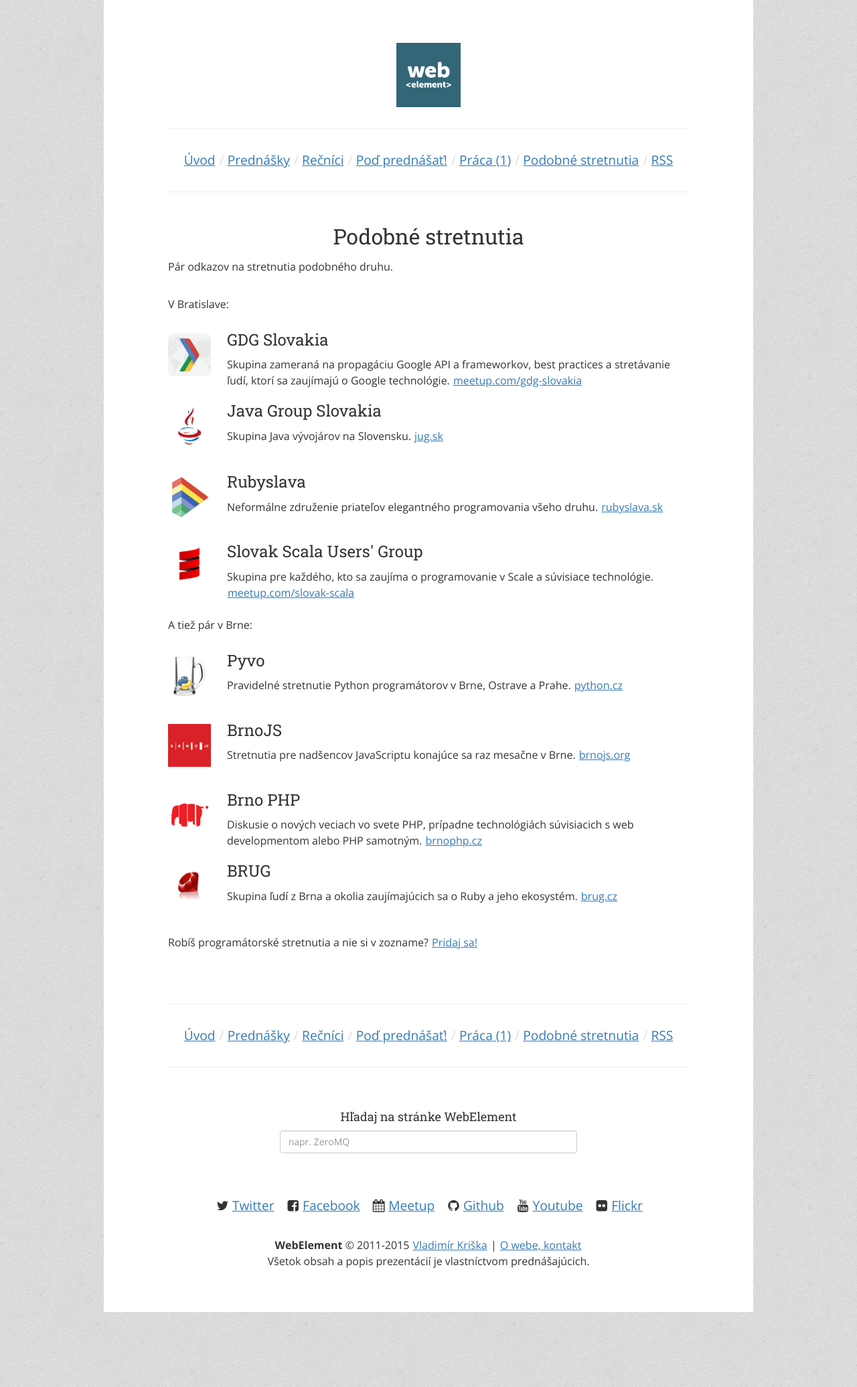
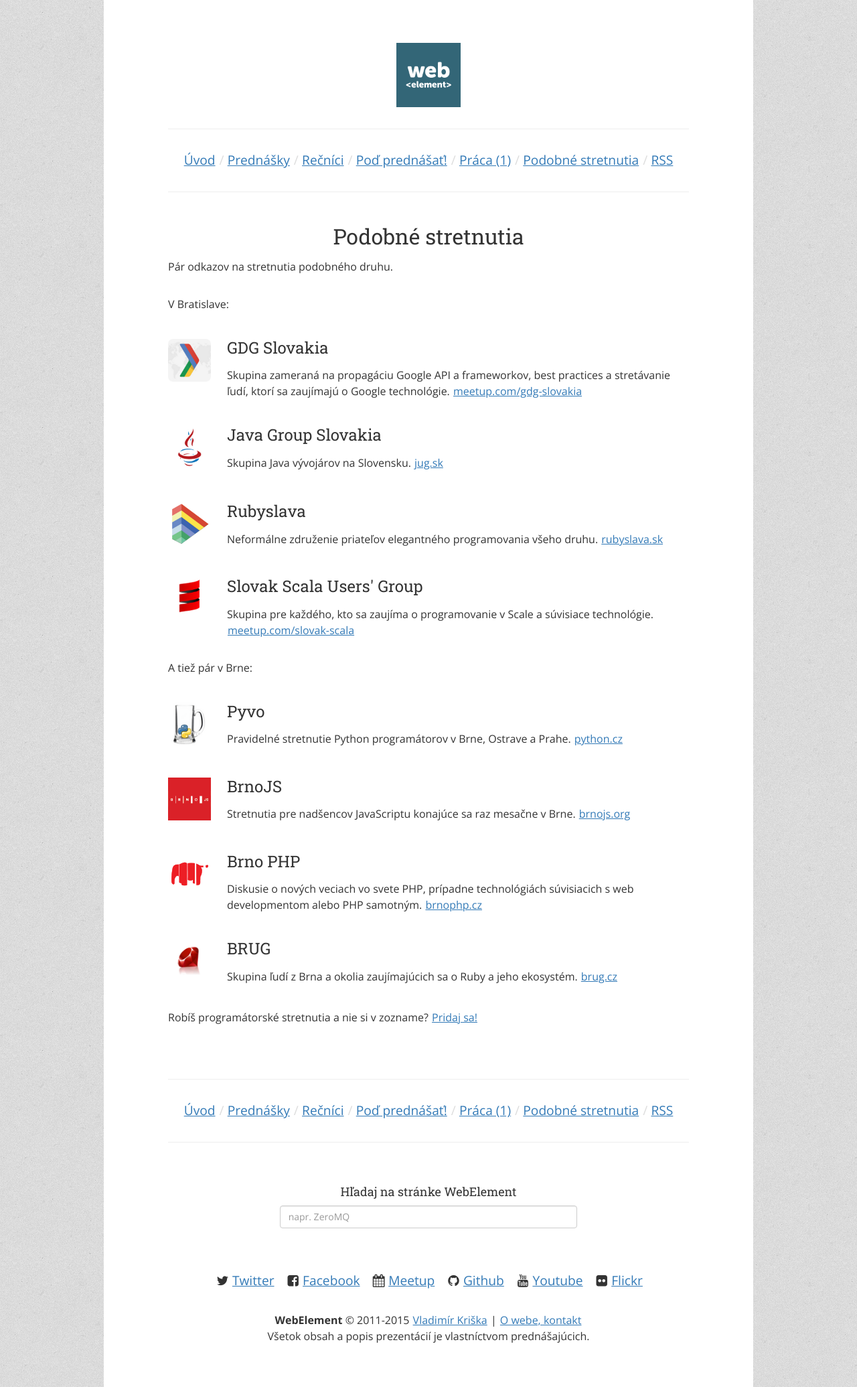
Before and after one commit to ujovlado/webelement-sk, a Jekyll site: the page built from podobne-stretnutia.md, in a window 1280 px wide. Shown: the whole page at 67% size. Built offline with Jekyll 4.4.1, drawn with Linux system fonts in a browser that asks for light colours.

Commit message:
Fixes for XS devices, removed table from similar meetups page

```diff
--- a/_includes/footer.html
+++ b/_includes/footer.html
@@ -1,5 +1,5 @@
   <p>
     <strong>WebElement</strong> &copy; 2011-{{ site.time | date: '%Y' }} <a href="http://www.ujovlado.sk">Vladimír Kriška</a> |
-    <a href="{{ '/o' | prepend: site.baseurl }}" title="O webe, kontakt">O webe, kontakt</a><br/>
+    <a href="{{ '/o' | prepend: site.baseurl }}" title="O webe, kontakt">O&nbsp;webe, kontakt</a><br/>
     Všetok obsah a popis prezentácií je vlastníctvom prednášajúcich.
   </p>
--- a/_layouts/default.html
+++ b/_layouts/default.html
@@ -18,7 +18,7 @@
         {% include menu.html %}
       </div>
     </div>
-    <div class="col-xs-12 col-sm-8 col-sm-offset-2">
+    <div class="col-sm-8 col-sm-offset-2">
       <div class="part search">
         {% include search.html %}
       </div>
--- a/css/main.css
+++ b/css/main.css
@@ -2364,7 +2364,7 @@
   line-height: 1.5;
 }
 p {
-  margin-bottom: 1em;
+  margin: 1em 0;
 }
 ul {
   padding-left: 1.5em;
@@ -2452,30 +2452,35 @@
   margin: 0 auto;
   max-width: 600px;
 }
-.content .index td.about-icon {
+.content .index table tr td.about-icon {
   text-align: center;
   padding: 1em 1.5em 1em .5em;
+}
+@media (max-width: 767px) {
+  .content .index table tr td {
+    display: block;
+  }
 }
 .content .index p.counters {
   text-align: center;
   font-size: 1.2em;
-  padding: 2em 0;
+  padding: 2em 1em;
   background-color: #eeeeee;
 }
-.content .similar-meetups img {
+.content .similar-meetups .meetup {
+  overflow: auto;
+}
+.content .similar-meetups .meetup img {
+  width: 64px;
   float: left;
-  width: 64px;
-  margin: 1em 1.5em 1.5em 0;
-}
-.content .similar-meetups table {
-  margin-bottom: 1em;
-}
-.content .similar-meetups table tr td {
-  vertical-align: top;
-}
-.content .similar-meetups table tr td h3,
-.content .similar-meetups table tr td p {
-  margin: .5em 0;
+  margin: 1.5em 1.5em 1.5em 0;
+}
+@media (max-width: 767px) {
+  .content .similar-meetups .meetup img {
+    width: 48px;
+    float: right;
+    margin: 1.5em 0 1.5em 1.5em;
+  }
 }
 .content .speakers h2 {
   margin-bottom: 0;
--- a/podobne-stretnutia.md
+++ b/podobne-stretnutia.md
@@ -9,110 +9,72 @@
 
 V Bratislave:
 
-<table>
-    <tr>
-        <td>
-            <img src="/images/similar/gdg.png">
-        </td>
-        <td>
-            <h3>GDG Slovakia</h3>
-            <p>
-                Skupina zameraná na propagáciu Google API a frameworkov, best practices a stretávanie ľudí, ktorí sa zaujímajú o Google technológie.
-                <a href="http://www.meetup.com/gdg-slovakia">meetup.com/gdg-slovakia</a>
-            </p>
-        </td>
-    </tr>
-    <tr>
-        <td>
-            <img src="/images/similar/jug.png">
-        </td>
-        <td>
-            <h3>Java Group Slovakia</h3>
-            <p>
-                Skupina Java vývojárov na Slovensku.
-                <a href="http://jug.sk/">jug.sk</a>
-            </p>
-        </td>
-    </tr>
-    <tr>
-        <td>
-            <img src="/images/similar/rubyslava.png">
-            <br>
-        </td>
-        <td>
-            <h3>Rubyslava</h3>
-            <p>
-                Neformálne združenie priateľov elegantného programovania všeho druhu.
-                <a href="http://rubyslava.sk">rubyslava.sk</a>
-            </p>
-        </td>
-    </tr>
-    <tr>
-        <td>
-            <img src="/images/similar/scala.png">
-        </td>
-        <td>
-            <h3>Slovak Scala Users' Group</h3>
-            <p>
-                Skupina pre každého, kto sa zaujíma o programovanie v Scale a súvisiace technológie.
-                <a href="http://www.meetup.com/slovak-scala">meetup.com/slovak-scala</a>
-            </p>
-
-        </td>
-    </tr>
-</table>
+<div class="meetup">
+    <img src="/images/similar/gdg.png">
+    <h2>GDG Slovakia</h2>
+    <p>
+        Skupina zameraná na propagáciu Google API a frameworkov, best practices a stretávanie ľudí, ktorí sa zaujímajú o Google technológie.
+        <a href="http://www.meetup.com/gdg-slovakia">meetup.com/gdg-slovakia</a>
+    </p>
+</div>
+<div class="meetup">
+    <img src="/images/similar/jug.png">
+    <h2>Java Group Slovakia</h2>
+    <p>
+        Skupina Java vývojárov na Slovensku.
+        <a href="http://jug.sk/">jug.sk</a>
+    </p>
+</div>
+<div class="meetup">
+    <img src="/images/similar/rubyslava.png">
+    <h2>Rubyslava</h2>
+    <p>
+        Neformálne združenie priateľov elegantného programovania všeho druhu.
+        <a href="http://rubyslava.sk">rubyslava.sk</a>
+    </p>
+</div>
+<div class="meetup">
+    <img src="/images/similar/scala.png">
+    <h2>Slovak Scala Users' Group</h2>
+    <p>
+        Skupina pre každého, kto sa zaujíma o programovanie v Scale a súvisiace technológie.
+        <a href="http://www.meetup.com/slovak-scala">meetup.com/slovak-scala</a>
+    </p>
+</div>
 
 A tiež pár v Brne:
 
-<table>
-    <tr>
-        <td>
-            <img src="/images/similar/pyvo.png">
-        </td>
-        <td>
-            <h3>Pyvo</h3>
-            <p>
-                Pravidelné stretnutie Python programátorov v Brne, Ostrave a Prahe.
-                <a href="http://python.cz/">python.cz</a>
-            </p>
-        </td>
-    </tr>
-    <tr>
-        <td>
-            <img src="/images/similar/brnojs.png">
-        </td>
-        <td>
-            <h3>BrnoJS</h3>
-            <p>
-                Stretnutia pre nadšencov JavaScriptu konajúce sa raz mesačne v Brne.
-                <a href="http://www.brnojs.org/">brnojs.org</a>
-            </p>
-        </td>
-    </tr>
-    <tr>
-        <td>
-            <img src="/images/similar/brnophp.png">
-        </td>
-        <td>
-            <h3>Brno PHP</h3>
-            <p>
-                Diskusie o nových veciach vo svete PHP, prípadne technológiách súvisiacich s web developmentom alebo PHP samotným.
-                <a href="http://brnophp.cz/">brnophp.cz</a>
-            </p>
-        </td>
-    </tr>
-    <tr>
-        <td>
-            <img src="/images/similar/brug.png">
-        </td>
-        <td>
-            <h3>BRUG</h3>
-            <p>
-                Skupina ľudí z Brna a okolia zaujímajúcich sa o Ruby a jeho ekosystém.
-                <a href="http://brug.cz/">brug.cz</a>
-            </p>
-        </td>
-    </tr>
-</table>
+<div class="meetup">
+    <img src="/images/similar/pyvo.png">
+    <h2>Pyvo</h2>
+    <p>
+        Pravidelné stretnutie Python programátorov v Brne, Ostrave a Prahe.
+        <a href="http://python.cz/">python.cz</a>
+    </p>
+</div>
+<div class="meetup">
+    <img src="/images/similar/brnojs.png">
+    <h2>BrnoJS</h2>
+    <p>
+        Stretnutia pre nadšencov JavaScriptu konajúce sa raz mesačne v Brne.
+        <a href="http://www.brnojs.org/">brnojs.org</a>
+    </p>
+</div>
+<div class="meetup">
+    <img src="/images/similar/brnophp.png">
+    <h2>Brno PHP</h2>
+    <p>
+        Diskusie o nových veciach vo svete PHP, prípadne technológiách súvisiacich s web developmentom alebo PHP samotným.
+        <a href="http://brnophp.cz/">brnophp.cz</a>
+    </p>
+</div>
+<div class="meetup">
+    <img src="/images/similar/brug.png">
+    <h2>BRUG</h2>
+    <p>
+        Skupina ľudí z Brna a okolia zaujímajúcich sa o Ruby a jeho ekosystém.
+        <a href="http://brug.cz/">brug.cz</a>
+    </p>
+</div>
 
 Robíš programátorské stretnutia a nie si v zozname? [Pridaj sa!](https://github.com/webelement/webelement.github.io/)
```
Also changed, not shown: css/main.less (+20 -11 lines), index.md (+3 -3 lines).
